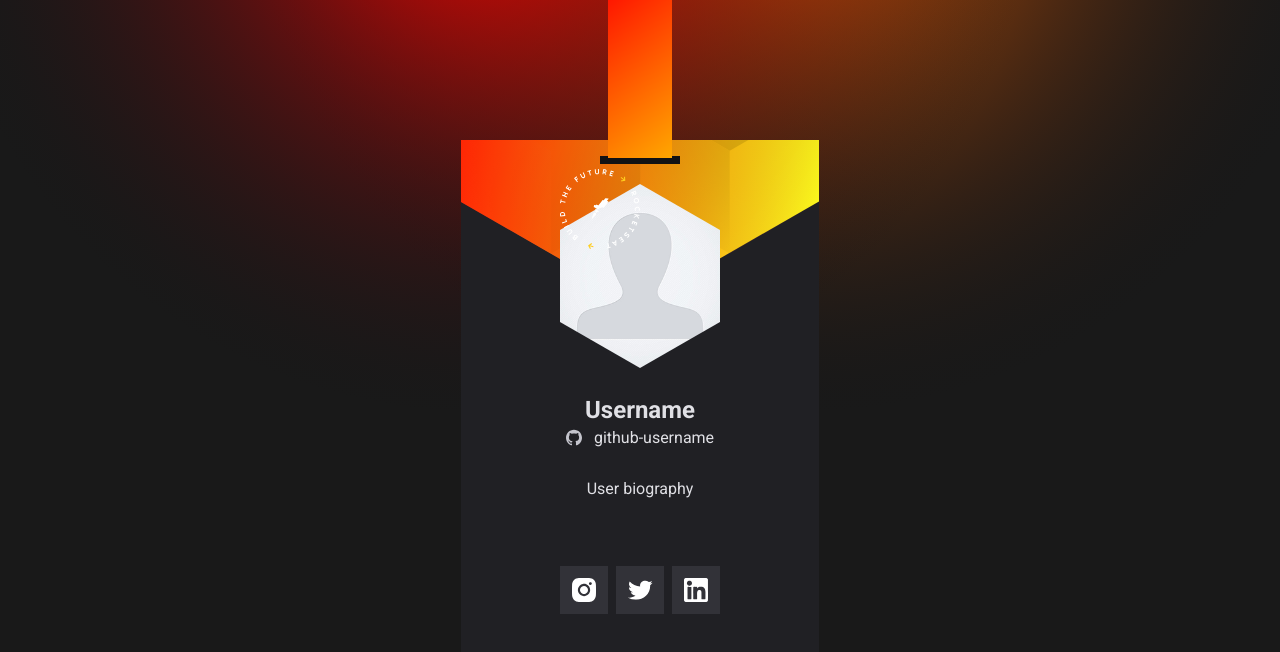
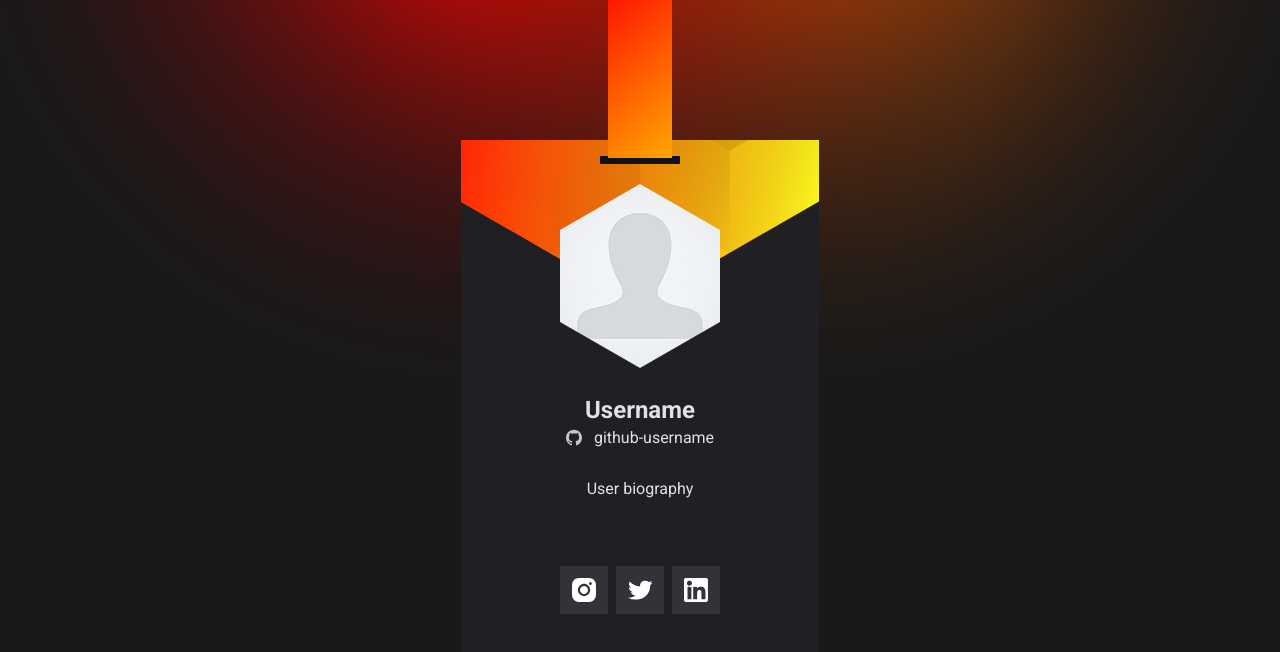
Before and after one commit to darllinsonazvd/dev-id-badge, a website: page index.html in a window 1280 px wide. Drawn offline with Linux system fonts and the light colour scheme; no server answers.

Commit message:
Add files via upload

```diff
--- a/index.html
+++ b/index.html
@@ -34,9 +34,6 @@
         "
       >
         <div class="avatar">
-          <span>
-            <img src="assets/images/build.svg" alt="Rocketseat tag" />
-          </span>
           <img
             id="userPhoto"
             src="assets/images/default-user.png"
--- a/style.css
+++ b/style.css
@@ -36,13 +36,6 @@ main {
 .avatar {
   width: 10rem;
   margin: 11.5rem auto 0;
-  position: relative;
-}
-
-.avatar span {
-  position: absolute;
-  top: -15px;
-  z-index: 1;
 }
 
 .avatar #userPhoto {
```
